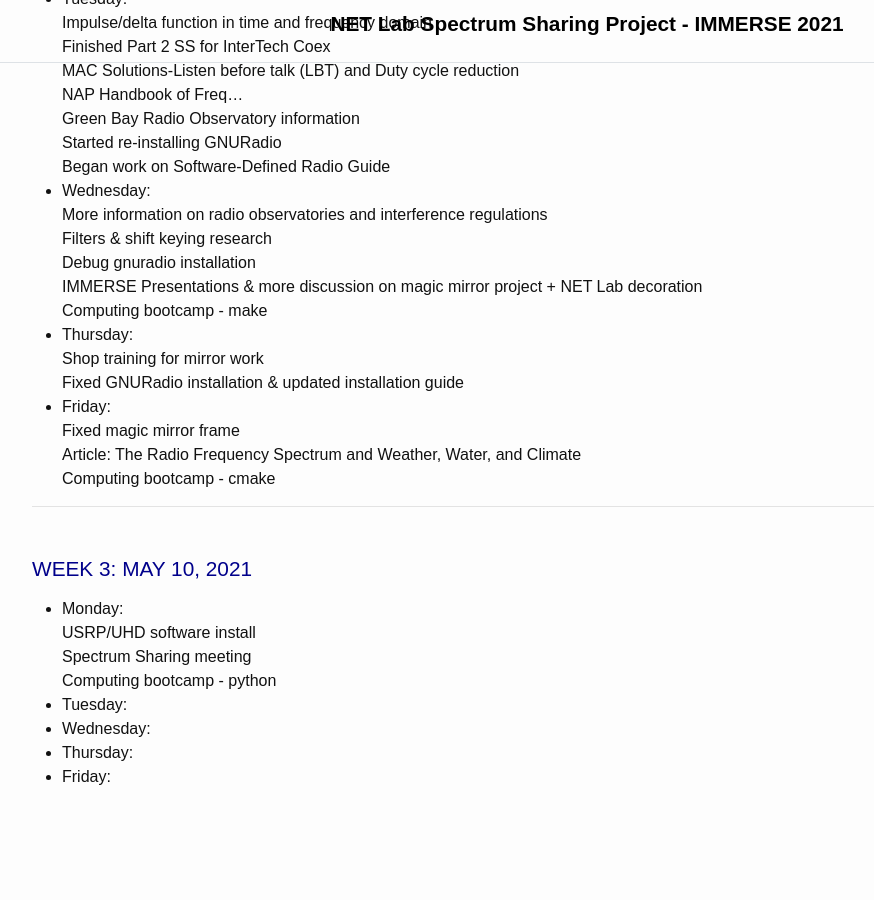
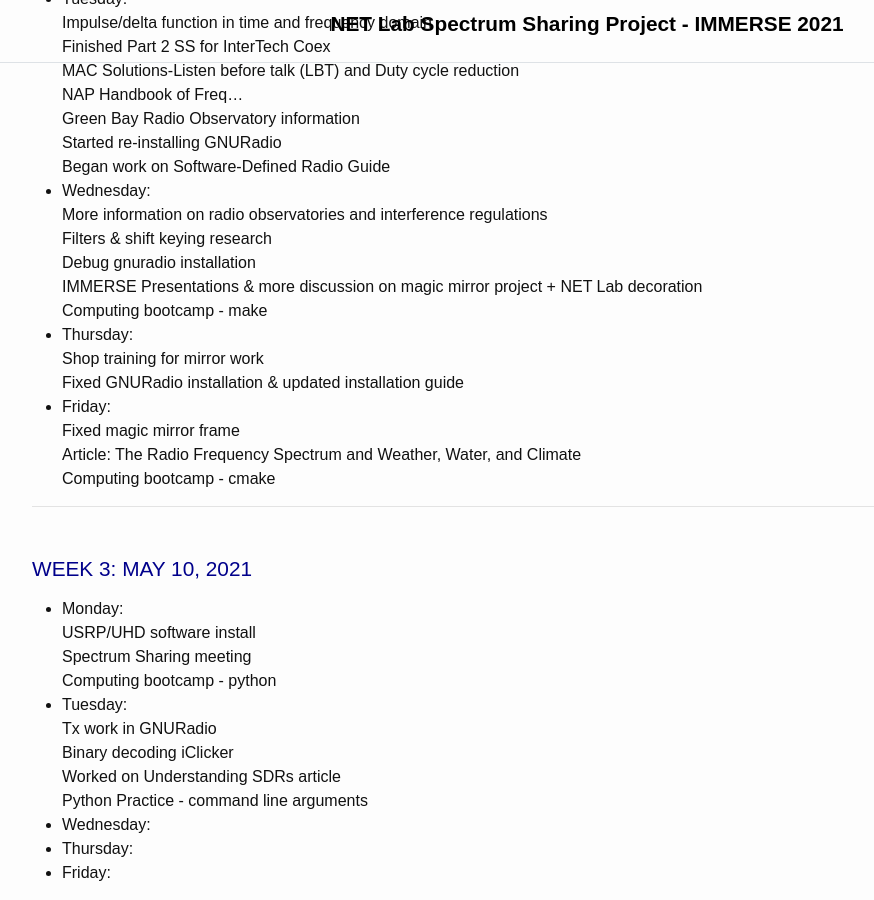
Before and after one commit to squid256/immerse_site, a Jekyll site: the page built from _pages/log.md, in a window 1280 px wide and 900 px high, scrolled down 1012 px. Shown: the whole window, without its empty margins (53-927 px from the left). Built offline with Jekyll 4.4.1, drawn with Linux system fonts in a browser that asks for light colours; before the commit the page ends 1816 px from its top, so only the background shows below that.

Commit message:
Update through Tuesday

```diff
--- a/_pages/log.md
+++ b/_pages/log.md
@@ -69,6 +69,10 @@ title: IMMERSE Log
     Spectrum Sharing meeting
     Computing bootcamp - python
 * **Tuesday**:
+    Tx work in GNURadio
+    Binary decoding iClicker
+    Worked on Understanding SDRs article
+    Python Practice - command line arguments
 * **Wednesday**:
 * **Thursday**:
 * **Friday**:
```
